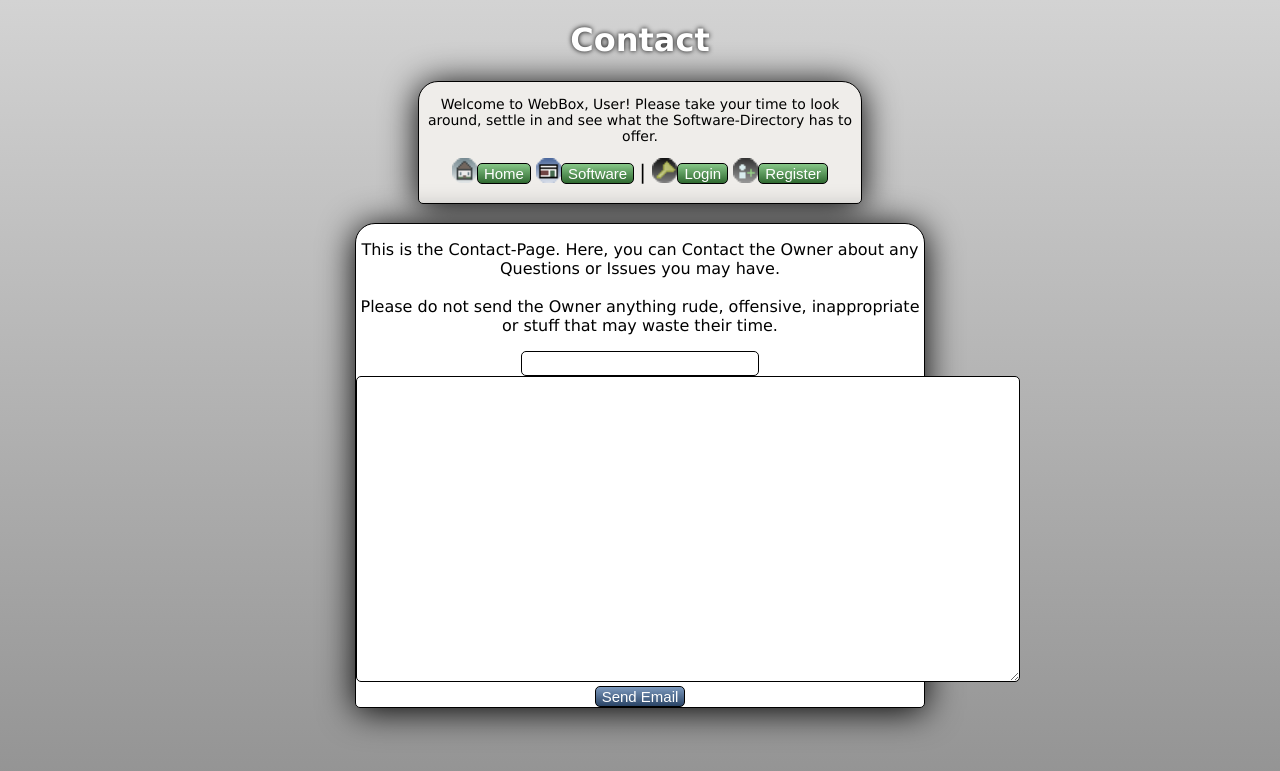
After one commit to kay-ogunbo/WebBox, a PHP site: page /contact.php in a window 1280 px wide. The commit adds this page. Shown: the top 771 px of the page. Run offline with PHP 8.4, Linux system fonts and the light colour scheme.

Commit message:
Added Contact-Page
Added:
  - contact.php
    - This is the Contact-Page. Here, the User can Contact the Owner about any Questions or Issues they may have.
  - contact.css
    - This is the CSS File for the Contact-Page. It controls the Look of the Page.

Changed:
  - site.css
    - Added CSS-Code for <form> Elements.

```diff
--- /dev/null
+++ b/src/assets/theme/css/contact.css
@@ -0,0 +1,25 @@
+/*
+ * Copyright belongs to: Oxygen-Software since <28/09/2019>
+ *
+ * This Program is Licensed under the OSPL(Oxygen-Software-Public-License) - V1.0.0(19/09/2019).
+ * To learn more about the License, please visit: https://oxygen-software.github.io/license.html
+*/
+/*
+ * File: contact.css(src/assets/theme/css)
+ *
+ * This is the CSS File for contact.php. It controls the Look of the Contact-Page.
+*/
+
+/* CSS for the Contact-Panel */
+.Contact {
+     /* Add a Background and a Border */
+     background-color: white;
+     border: 1px solid black;
+     border-radius: 20px 20px 5px 5px;
+     box-shadow: 0px 3px 35px; /* Add a Drop-Shadow */
+     /* Align it in the Center */
+     margin: auto;
+     text-align: center;
+     /* Adjust the Width */
+     width: 45%;
+}
--- a/src/assets/theme/css/site.css
+++ b/src/assets/theme/css/site.css
@@ -49,6 +49,41 @@ table, th, td {
      text-align: center;
 }
 
+/* CSS for all of the <form> related Elements */
+
+/* CSS for Textboxes */
+input[type="text"] {
+     /* Only add a Border */
+     border: 1px solid black;
+     border-radius: 5px;
+     /* Change the Font-Size */
+     font-size: 18px;
+}
+
+/* CSS for Textareas */
+textarea {
+     /* Only add a Border */
+     border: 1px solid black;
+     border-radius: 5px;
+}
+
+/* CSS for Submit Buttons */
+input[type="submit"] {
+     /* Add a Border around the Buttons */
+     border: 1px solid black;
+     border-radius: 5px;
+     font-size: 15px; /* Adjust the Font-Size */
+     background-image: linear-gradient(#7C99BD, #2A4466); /* Add a Gradient-Background to the Buttons */
+     color: white; /* Set the Font-Colour to White */
+}
+
+/* Hover-Effects for Submit Buttons */
+input[type="submit"]:hover {
+     /* Display a Drop-Shadow */
+     box-shadow: 0px 3px 3px #182937;
+     background-image: linear-gradient(#9AAFC9, #446189); /* Make the Gradient a bit brighter upon Hovering over it */
+}
+
 /* Change the look of the Navigation-Menu */
 .Navigation-Menu {
      /* Add a Background-Colour and Border to it */
--- /dev/null
+++ b/src/contact.php
@@ -0,0 +1,67 @@
+<?php
+/*
+ * Copyright belongs to: Oxygen-Software since <28/09/2019>
+ *
+ * This Program is Licensed under the OSPL(Oxygen-Software-Public-License) - V1.0.0(19/09/2019).
+ * To learn more about the License, please visit: https://oxygen-software.github.io/license.html
+*/
+/*
+ * WebBox
+ * @version 0.1.0
+ * @author Dan-Kode(Oxygen-Software)
+*/
+?>
+<!DOCTYPE html>
+<html>
+     <head>
+          <title>WebBox</title>
+          <meta charset="utf-8">
+          <!--Import all other Scripts here(That includes CSS and JS Files)-->
+          <link rel="stylesheet" type="text/css" href="assets/theme/css/contact.css"> <!--Import the specific CSS File for this Page-->
+          <link rel="stylesheet" type="text/css" href="assets/theme/css/site.css"> <!--Import the Site-Wide CSS File-->
+     </head>
+     <body>
+          <h1 style="text-align: center; color: white; text-shadow: 0px 0px 5px black;">Contact</h1>
+          <!--The Navigation-Menu for the Software. This Menu lets the User navigate through different Pages by clicking a Button.
+
+          This Menu contains Buttons that link to:
+          - Homepage
+          - Software-Directory
+          - Login
+          - Register-->
+          <main>
+               <div class="Navigation-Menu">
+                    <!--Welcome the User-->
+                    <p style="font-size: 14px;">
+                         Welcome to WebBox, User! Please take your time to look around, settle in and see what the Software-Directory has to offer.
+                    </p>
+                    <img src="assets/theme/box_icons_v1/house.png" width="25" style="vertical-align: sub;"><a href="index.php"><button>Home</button></a>
+                    <img src="assets/theme/box_icons_v1/software.png" width="25" style="vertical-align: sub;"><a href="software.php"><button>Software</button></a>
+                    <label style="font-size: 20px;"> | </label>
+                    <img src="assets/theme/box_icons_v1/key.png" width="25" style="vertical-align: sub;"><button>Login</button>
+                    <img src="assets/theme/box_icons_v1/register.png" width="25" style="vertical-align: sub;"><button>Register</button>
+                    <br>
+                    <br>
+               </div>
+          </main>
+          <br>
+          <!--Overview of the Contact-Page + the Form for Contacting the Owner-->
+          <main>
+               <div class="Contact">
+                    <p>
+                         This is the Contact-Page. Here, you can Contact the Owner about any Questions or Issues you may have.
+                         <br><br>
+                         Please do not send the Owner anything rude, offensive, inappropriate or stuff that may waste their time.
+                    </p>
+                    <!--This is the Form in which the User can send their Email to the Owner.
+
+                    NOTE: AS OF NOW, THERE IS CURRENTLY NO FUNCTIONALITY TO THE FORMS.-->
+                    <form>
+                         <input type="text" name="Subject"><br>
+                         <textarea rows="20" cols="80"></textarea><br>
+                         <input type="submit" value="Send Email">
+                    </form>
+               </div>
+          </main>
+     </body>
+</html>
```
